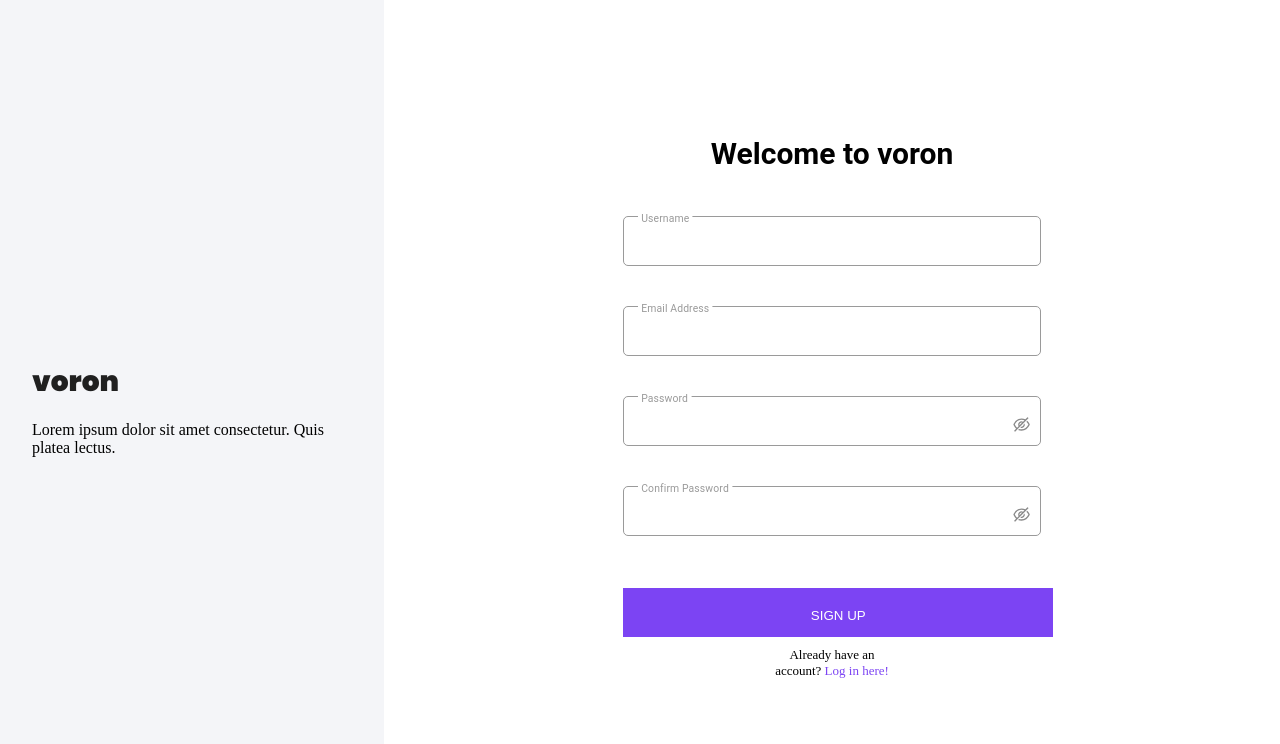
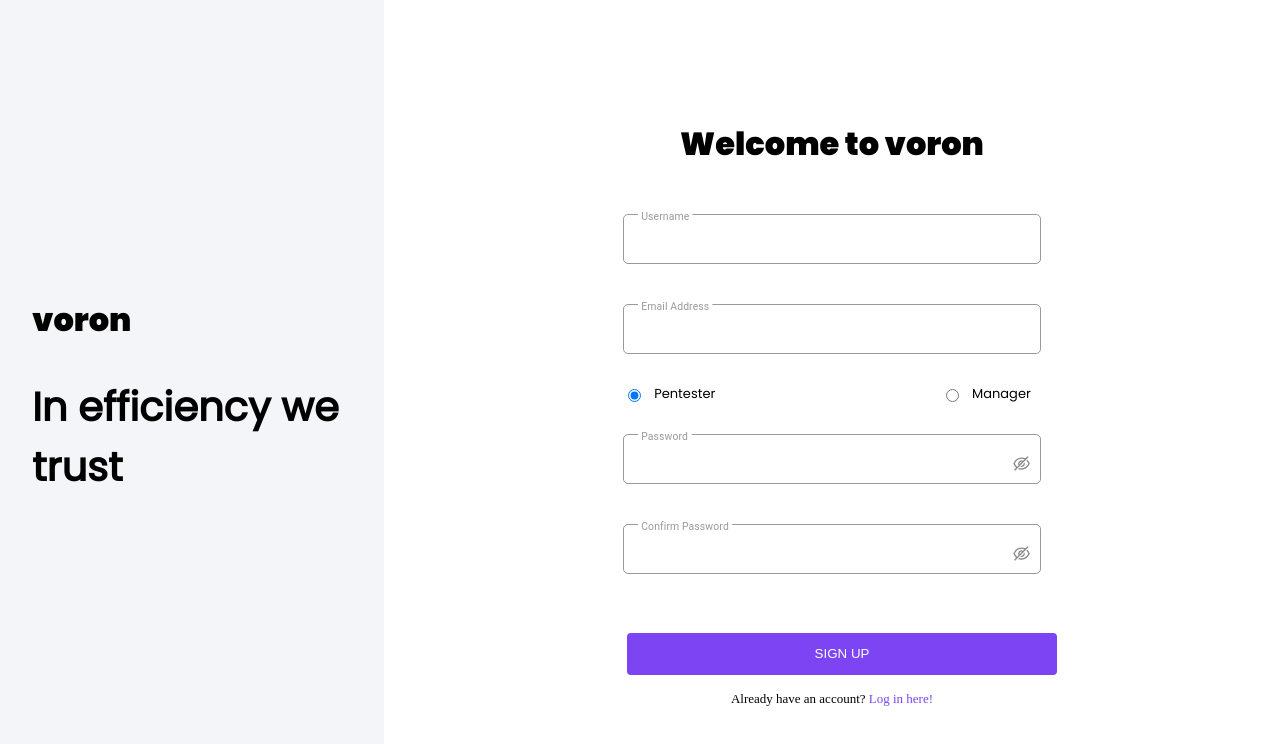
Before and after one commit to vrn-sh/erp, a React (Vite) app in the folder web/: page /sign_up in a window 1280 px wide. Shown: the top 744 px of the page. Built offline with nearby package versions, Linux system fonts and the light colour scheme.

Commit message:
(web) front-end role choose add in signup page

```diff
--- a/web/src/component/NavBar/NavBar.tsx
+++ b/web/src/component/NavBar/NavBar.tsx
@@ -33,7 +33,7 @@ export default function NavBar() {
                     <CustomLink to="#contact">Contact</CustomLink>
                 </div>
                 <div className="nav-right">
-                    <Link to="/signup">Sign up</Link>
+                    <Link to="/sign_up">Sign up</Link>
                     <li className="login">
                         <Link to="/login">Log in</Link>
                     </li>
--- a/web/src/pages/SignUp/SignUp.scss
+++ b/web/src/pages/SignUp/SignUp.scss
@@ -16,6 +16,16 @@
     justify-content: center;
     text-align: left;
     align-items: center;
+}
+
+.signup-container h2 {
+    font-family: 'Poppins-Black';
+    font-size: 2rem;
+}
+
+.signup-text h1 {
+    font-family: 'Poppins-Regular';
+    font-size: 2.5rem;
 }
 .text-box {
     display: flex;
@@ -128,6 +138,7 @@ label {
 }
 
 .submit {
+    background-color: transparent;
     margin-left: 20px;
     width: 94%;
     display: flex;
@@ -139,7 +150,11 @@ label {
     width: 100%;
     margin: 20px;
 }
-
+.form-signup {
+    display: flex;
+    align-items: center;
+    justify-content: center;
+}
 .input-block input {
     padding: 10px 10px;
     border-radius: 5px;
@@ -180,7 +195,7 @@ label {
     background: #fff;
 }
 .log-box {
-    margin: 10px 170px;
+    margin-top: 1rem;
     font-family: 'Roboto-Light';
     font-size: 13px;
 }
@@ -205,6 +220,28 @@ label {
     color: var(--primary-hover-btn);
 }
 
+.role-choose {
+    width: 100%;
+    padding: 10px 0;
+    margin: 0 20px;
+    display: flex;
+    flex-direction: row;
+    justify-content: space-between;
+}
+
+.radio-container {
+    display: flex;
+    flex-direction: row;
+    align-items: center;
+}
+
+.radio-container label {
+    margin: 0 10px;
+    padding: 0;
+}
+#pentester, #manager {
+
+}
 @media screen and (max-width: 1270px) {
     .signup-text {
         display: none;
--- a/web/src/pages/SignUp/SignUp.tsx
+++ b/web/src/pages/SignUp/SignUp.tsx
@@ -22,6 +22,7 @@ interface SignUpState {
 
 export default function SignUp() {
     const [pwdIcon, setPwdIcon] = useState(<AiIcons.AiOutlineEyeInvisible />);
+    const [role, setRole] = useState('pentester');
     const [conPwdIcon, setConPwdIcon] = useState(
         <AiIcons.AiOutlineEyeInvisible />
     );
@@ -41,6 +42,10 @@ export default function SignUp() {
     });
     const navigate = useNavigate();
     const { errors } = state;
+
+    const onRoleChange = (e: any) => {
+        setRole(e.target.value);
+    };
 
     const handleChange = (event: React.ChangeEvent<HTMLInputElement>) => {
         event.preventDefault();
@@ -133,12 +138,8 @@ export default function SignUp() {
         <section className="signup-container">
             <div className="signup-text" id="signup-text">
                 <div>
-                    <h2 className="alpha">voron</h2>
-                    <h1>{import.meta.env.VITE_REACT_APP_SLOGAN}</h1>
-                    <span className="no-bold">
-                        Lorem ipsum dolor sit amet consectetur. Quis platea
-                        lectus.
-                    </span>
+                    <h2>voron</h2>
+                    <h1>In efficiency we trust</h1>
                 </div>
             </div>
 
@@ -148,7 +149,11 @@ export default function SignUp() {
                         <span className="welcom">
                             <h2>Welcome to voron</h2>
                         </span>
-                        <form onSubmit={submit} noValidate>
+                        <form
+                            onSubmit={submit}
+                            noValidate
+                            className="form-signup"
+                        >
                             <div className="input-block">
                                 <label
                                     className="placeholder"
@@ -171,6 +176,30 @@ export default function SignUp() {
                                     name="email"
                                     onChange={handleChange}
                                 />
+                            </div>
+                            <div className="role-choose">
+                                <div className="radio-container">
+                                    <input
+                                        type="radio"
+                                        id="pentester"
+                                        name="role"
+                                        value="pentester"
+                                        checked={role === 'pentester'}
+                                        onChange={onRoleChange}
+                                    />
+                                    <label>Pentester</label>
+                                </div>
+                                <div className="radio-container">
+                                    <input
+                                        type="radio"
+                                        id="manager"
+                                        name="role"
+                                        value="manager"
+                                        checked={role === 'manager'}
+                                        onChange={onRoleChange}
+                                    />
+                                    <label>Manager</label>
+                                </div>
                             </div>
                             <div className="input-block">
                                 <label
--- a/web/src/pages/Vulnerability/Add.tsx
+++ b/web/src/pages/Vulnerability/Add.tsx
@@ -8,25 +8,25 @@ import TopBar from '../../component/SideBar/TopBar';
 
 const MAX_IMAGES = 4;
 
-interface ImageUploadProps {
-    // Ajoutez ici toutes les props dont vous avez besoin
-}
+// interface ImageUploadProps {
+// Ajoutez ici toutes les props dont vous avez besoin
+// }
 
 type InputSizes = 'norm' | 'big' | 'large';
 
 type InputProps = {
     label: string;
     size: InputSizes;
-    showDropdown?: boolean;
+    // showDropdown?: boolean;
 };
 
-function Input({ label, size, showDropdown }: InputProps) {
+function Input({ label, size /* , showDropdown */ }: InputProps) {
     const [value, setValue] = useState('');
-    const [dropdownOpen, setDropdownOpen] = useState(false);
+    // const [dropdownOpen, setDropdownOpen] = useState(false);
 
-    const handleDropdownToggle = () => {
-        setDropdownOpen(!dropdownOpen);
-    };
+    // const handleDropdownToggle = () => {
+    //     setDropdownOpen(!dropdownOpen);
+    // };
     return (
         <div className={`input input-${size}`}>
             <label htmlFor={`input-${label}`} className="input-label">
@@ -42,9 +42,9 @@ function Input({ label, size, showDropdown }: InputProps) {
     );
 }
 
-Input.defaultProps = {
-    showDropdown: false,
-};
+// Input.defaultProps = {
+//     showDropdown: false,
+// };
 
 const CreateMission = () => {
     // appel de l'API pour supprimer le groupe
@@ -124,7 +124,7 @@ export default function AddVulnerability() {
                             <Input
                                 label="Select Vulnerability"
                                 size="norm"
-                                showDropdown
+                                // showDropdown
                             />
                             <Input label="Select Impact" size="norm" />
                         </div>
```
